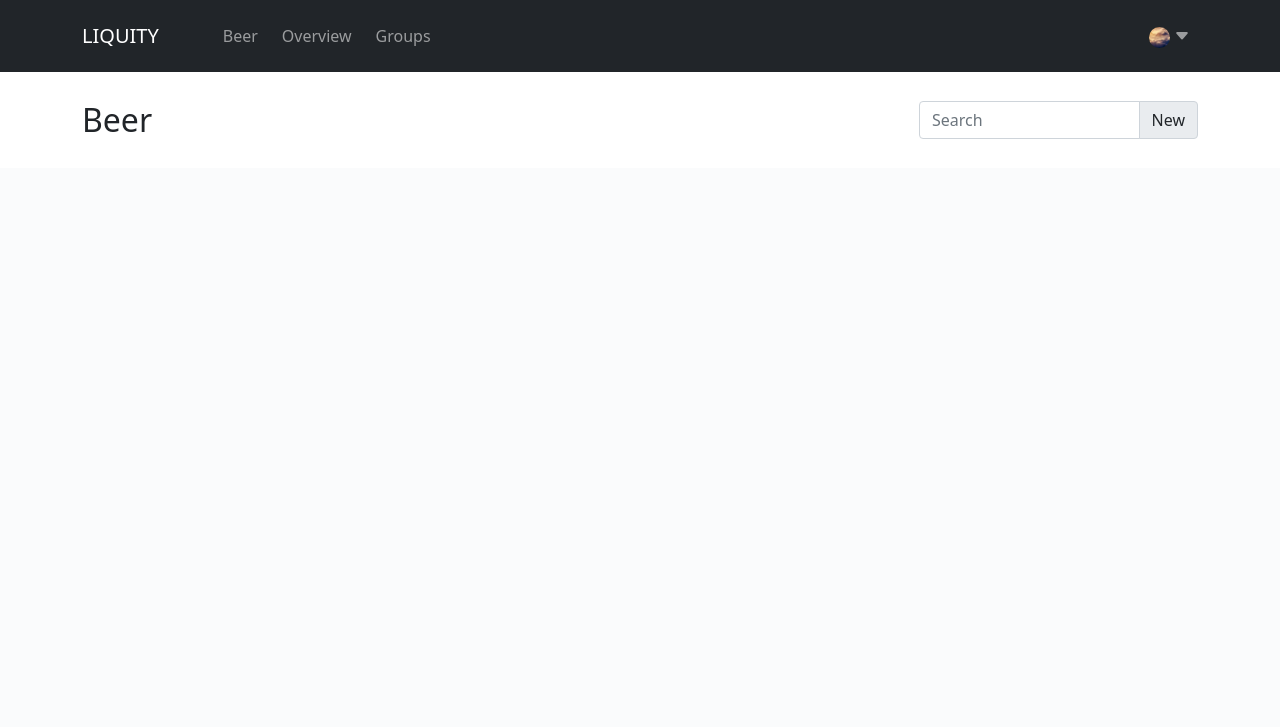
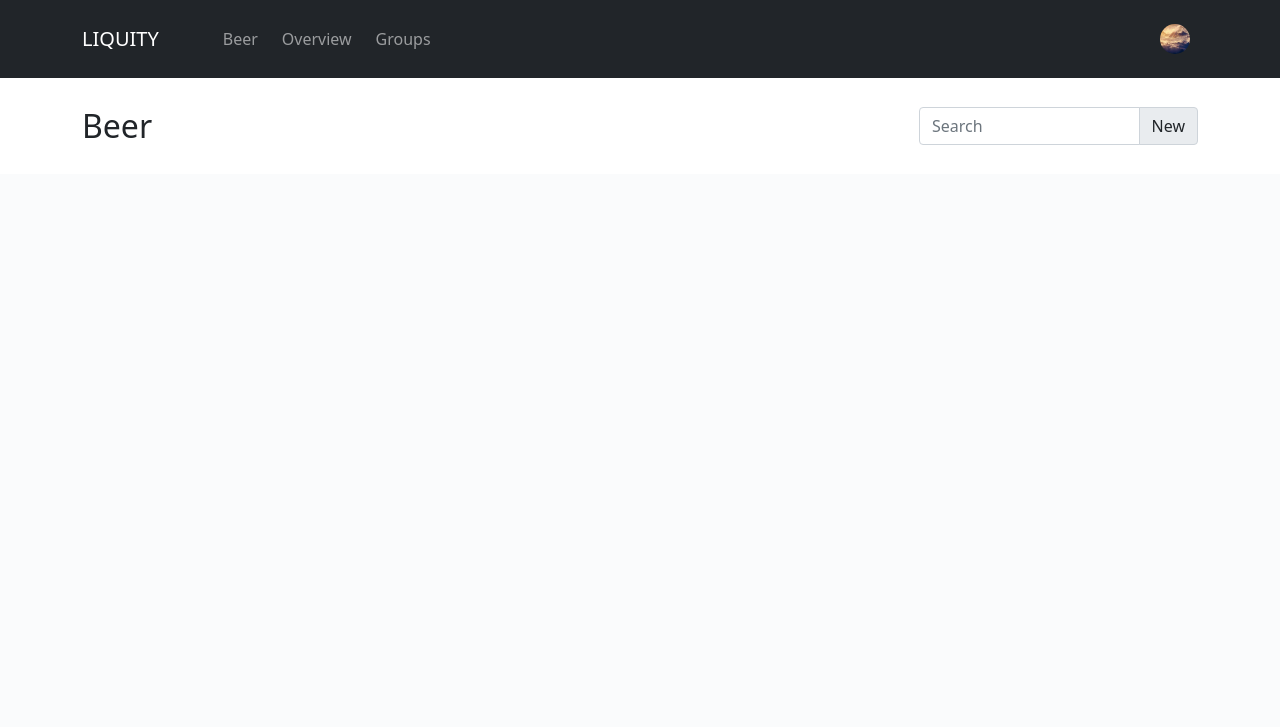
Before and after one commit to Malmosmo/Liquity, a Django app: page /beer/ in a window 1280 px wide. Shown: the top 727 px of the page. Run offline with Django 3.2, Linux system fonts and the light colour scheme; the visitor is signed in with stand-in values (Sample User, id 1); data comes from the database, SQL or seed files in the repository; data that the repository does not hold is empty; some libraries are stand-ins or nearby versions.

Commit message:
navbar changes

```diff
--- a/assets/css/main.css
+++ b/assets/css/main.css
@@ -145,8 +145,8 @@ p.card-text {
 }
 
 .navbar-image {
-    width: 21px;
-    height: 21px;
+    width: 30px;
+    height: 30px;
 
     background-position: center;
     background-size: cover;
--- a/templates/nav.html
+++ b/templates/nav.html
@@ -33,7 +33,7 @@
                         <!-- Image Navbar -->
                         <div class="navbar-image d-inline-block align-bottom rounded-circle" style="background-image: url('{{ user.profile.image.url }}');"></div>
 
-                        <!-- Icon -->
+                        <!-- Icon
                         <span class="fs-6">
                             <i class="bi bi-caret-down-fill">
                                 {% if user.profile.incoming_requests %}
@@ -42,7 +42,7 @@
                                 </span>
                                 {% endif %}
                             </i>
-                        </span>
+                        </span> -->
                     </a>
 
                     <ul class="dropdown-menu" aria-labelledby="navbarDropdown">
```
